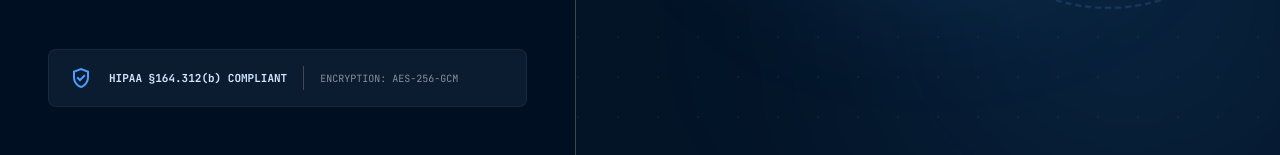
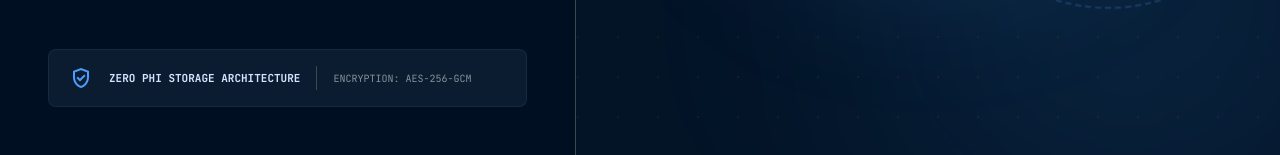
Before and after one commit to Davidowi2/sentinelehr, a React (Vite) app in the folder dashboard/: page / in a window 1280 px wide. Shown: the part 645-800 px from the top of the page. Built offline with nearby package versions, Linux system fonts and the light colour scheme.

Commit message:
Fix: replace HIPAA compliance badge with accurate architecture claim

```diff
--- a/dashboard/src/AppV2.jsx
+++ b/dashboard/src/AppV2.jsx
@@ -1579,7 +1579,7 @@ export default function AppV2() {
             <span className="material-symbols-outlined" style={{ color: '#4a9eff', fontSize: '24px' }}>verified_user</span>
             <div style={{ display: 'flex', alignItems: 'center', gap: '16px', flex: 1 }}>
               <div>
-                <div style={{ fontSize: '11px', fontWeight: '700', color: '#d3e4fe', fontFamily: "'JetBrains Mono', monospace" }}>HIPAA §164.312(b) COMPLIANT</div>
+                <div style={{ fontSize: '11px', fontWeight: '700', color: '#d3e4fe', fontFamily: "'JetBrains Mono', monospace" }}>ZERO PHI STORAGE ARCHITECTURE</div>
               </div>
               <div style={{ width: '1px', height: '24px', background: '#3e484d' }} />
               <div style={{ fontSize: '10px', color: '#879298', fontFamily: "'JetBrains Mono', monospace" }}>ENCRYPTION: AES-256-GCM</div>
```
